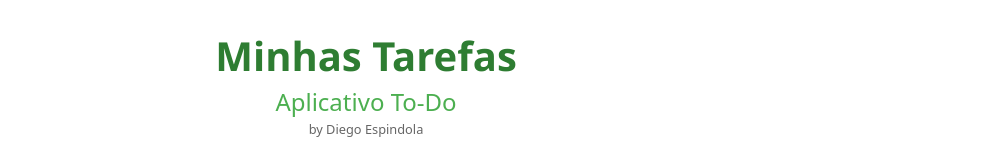
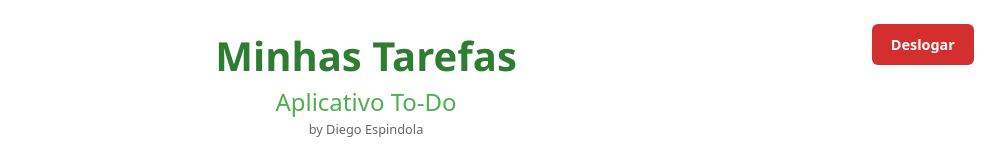
Before and after one commit to Diego-Espindola/desafio-essentia-tecnologies, an Angular app in the folder frontend/: page /todoApp in a window 1280 px wide. Shown: the top 160 px of the page, without its empty margins (274-1279 px from the left). Built offline with nearby package versions, Linux system fonts and the light colour scheme; no server answers; sample sign-in values are in the browser's storage.

Commit message:
feat: adicionar botão de logout

```diff
--- a/frontend/src/app/components/todo-page/todo-page.css
+++ b/frontend/src/app/components/todo-page/todo-page.css
@@ -140,3 +140,19 @@ h2 small {
   border-radius: 4px; /* Slightly rounded corners */
   font-weight: bold;
 }
+
+.logout-container {
+  position: fixed;
+  top: 1.5rem;
+  right: 2rem;
+}
+
+.btn-logout {
+  background-color: #d32f2f;
+  color: white;
+  border: none;
+  padding: 0.6rem 1.2rem;
+  border-radius: 6px;
+  font-weight: bold;
+  cursor: pointer;
+}
--- a/frontend/src/app/components/todo-page/todo-page.html
+++ b/frontend/src/app/components/todo-page/todo-page.html
@@ -1,5 +1,10 @@
 <h1>Minhas Tarefas</h1>
 <h2>Aplicativo To-Do <small>by Diego Espindola</small></h2>
+
+
+<div class="logout-container">
+  <button class="btn btn-logout" (click)="logout()">Deslogar</button>
+</div>
 
 <div class="task-container">
 
--- a/frontend/src/app/components/todo-page/todo-page.ts
+++ b/frontend/src/app/components/todo-page/todo-page.ts
@@ -4,6 +4,7 @@ import { CommonModule } from '@angular/common';
 import { FormsModule } from '@angular/forms';
 import { UserService } from '../../services/user.service';
 import { enviroment } from '../../../enviroments/enviroment';
+import { Router } from '@angular/router';
 
 @Component({
   selector: 'app-todo-page',
@@ -26,7 +27,8 @@ export class TodoPage implements OnInit {
 
   constructor(
     private http: HttpClient,
-    private userService: UserService
+    private userService: UserService,
+    private router: Router
   ) {}
 
   ngOnInit() {
@@ -37,6 +39,11 @@ export class TodoPage implements OnInit {
     } else {
       console.warn('Usuário não encontrado. Redirecione para login se necessário.');
     }
+  }
+
+  logout(){
+    this.userService.clearUser();
+    this.router.navigate(['/']);
   }
 
   loadTasks() {
@@ -87,4 +94,5 @@ export class TodoPage implements OnInit {
       error: (err) => console.error('Erro ao excluir tarefa:', err)
     });
   }
+
 }
```
